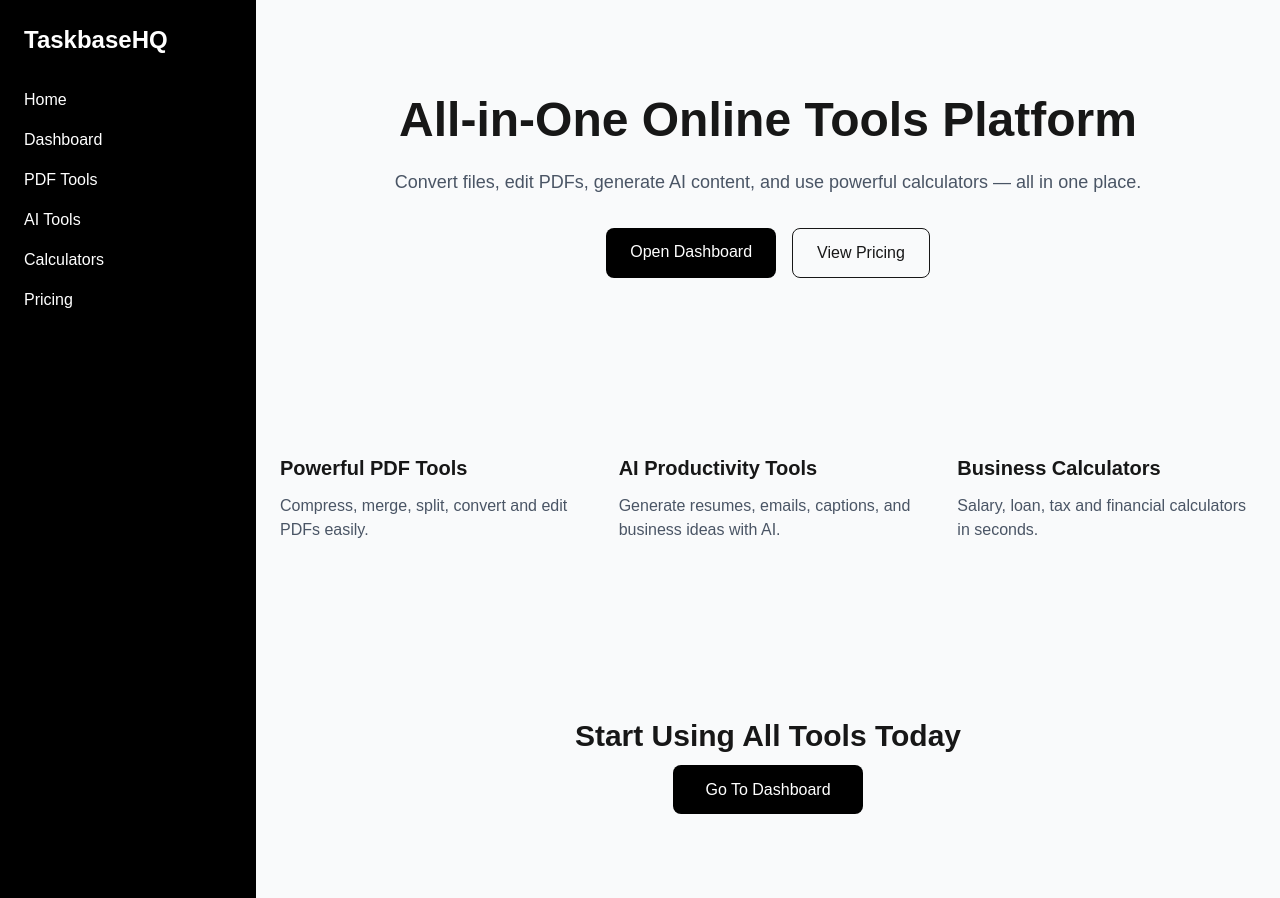
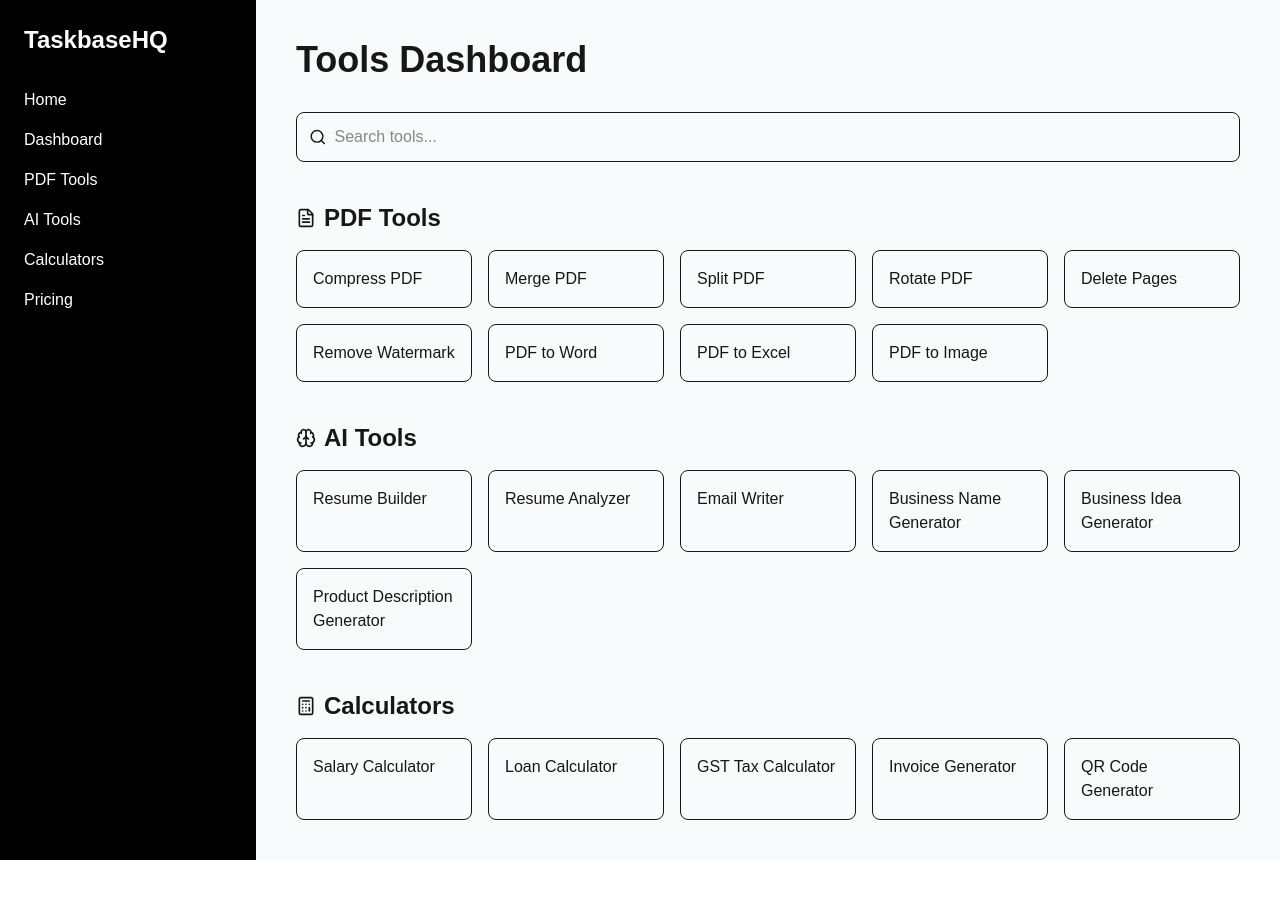
Before and after one commit to hamzabhundi5454-hue/taskbasehq, a Next.js app: page / in a window 1280 px wide. After the commit the page ends 860 px from the top, so only its background shows below. Built offline with nearby package versions, Linux system fonts and the light colour scheme.

Commit message:
professional dashboard UI

```diff
--- a/app/dashboard/page.js
+++ b/app/dashboard/page.js
@@ -2,31 +2,35 @@
 
 import { useState } from "react";
 import Link from "next/link";
+import {
+  FileText,
+  Brain,
+  Calculator,
+  Search,
+} from "lucide-react";
 
-const tools = [
-  { name: "PDF Compress", path: "/tools/pdf-compress" },
-  { name: "PDF Merge", path: "/tools/pdf-merge" },
-  { name: "PDF Split", path: "/tools/pdf-split" },
-  { name: "PDF Rotate", path: "/tools/pdf-rotate" },
-  { name: "PDF Delete Pages", path: "/tools/pdf-delete-pages" },
-  { name: "PDF Reorder", path: "/tools/pdf-reorder" },
-  { name: "PDF Repair", path: "/tools/pdf-repair" },
-  { name: "PDF Protect", path: "/tools/pdf-protect" },
-  { name: "PDF Unlock", path: "/tools/pdf-unlock" },
-  { name: "PDF Watermark", path: "/tools/pdf-watermark" },
+const pdfTools = [
+  { name: "Compress PDF", path: "/tools/pdf-compress" },
+  { name: "Merge PDF", path: "/tools/pdf-merge" },
+  { name: "Split PDF", path: "/tools/pdf-split" },
+  { name: "Rotate PDF", path: "/tools/pdf-rotate" },
+  { name: "Delete Pages", path: "/tools/pdf-delete-pages" },
   { name: "Remove Watermark", path: "/tools/pdf-remove-watermark" },
   { name: "PDF to Word", path: "/tools/pdf-to-word" },
   { name: "PDF to Excel", path: "/tools/pdf-to-excel" },
-  { name: "PDF to PowerPoint", path: "/tools/pdf-to-powerpoint" },
   { name: "PDF to Image", path: "/tools/pdf-to-image" },
+];
 
+const aiTools = [
   { name: "Resume Builder", path: "/ai/resume-builder" },
   { name: "Resume Analyzer", path: "/ai/resume-analyzer" },
   { name: "Email Writer", path: "/ai/email-writer" },
   { name: "Business Name Generator", path: "/ai/business-name-generator" },
   { name: "Business Idea Generator", path: "/ai/business-idea-generator" },
   { name: "Product Description Generator", path: "/ai/product-description-generator" },
+];
 
+const productivityTools = [
   { name: "Salary Calculator", path: "/productivity/salary-calculator" },
   { name: "Loan Calculator", path: "/productivity/loan-calculator" },
   { name: "GST Tax Calculator", path: "/productivity/gst-tax-calculator" },
@@ -35,44 +39,111 @@ const tools = [
 ];
 
 export default function Dashboard() {
+
   const [search, setSearch] = useState("");
 
-  const filteredTools = tools.filter((tool) =>
+  const allTools = [...pdfTools, ...aiTools, ...productivityTools];
+
+  const filteredTools = allTools.filter((tool) =>
     tool.name.toLowerCase().includes(search.toLowerCase())
   );
 
   return (
-    <main className="p-10 max-w-6xl mx-auto">
+    <main className="p-10 max-w-7xl mx-auto">
 
-      <h1 className="text-3xl font-bold mb-6">
+      <h1 className="text-4xl font-bold mb-8">
         Tools Dashboard
       </h1>
 
-      {/* SEARCH BAR */}
+      {/* SEARCH */}
 
+      <div className="flex items-center border rounded-lg p-3 mb-10">
+        <Search size={18} className="mr-2" />
         <input
           type="text"
           placeholder="Search tools..."
           value={search}
           onChange={(e) => setSearch(e.target.value)}
-        className="w-full border p-3 rounded mb-8"
+          className="w-full outline-none"
         />
+      </div>
 
-      {/* TOOLS GRID */}
+      {/* SEARCH RESULT */}
 
-      <div className="grid grid-cols-2 md:grid-cols-4 gap-4">
-
+      {search && (
+        <div className="grid grid-cols-2 md:grid-cols-4 lg:grid-cols-5 gap-4 mb-10">
           {filteredTools.map((tool) => (
             <Link
               key={tool.name}
               href={tool.path}
-            className="border p-4 rounded hover:bg-black hover:text-white transition"
+              className="border p-4 rounded-lg hover:bg-black hover:text-white transition"
             >
               {tool.name}
             </Link>
           ))}
+        </div>
+      )}
 
+      {!search && (
+        <>
+          {/* PDF TOOLS */}
+
+          <h2 className="text-2xl font-semibold mb-4 flex items-center gap-2">
+            <FileText size={20} />
+            PDF Tools
+          </h2>
+
+          <div className="grid grid-cols-2 md:grid-cols-4 lg:grid-cols-5 gap-4 mb-10">
+            {pdfTools.map((tool) => (
+              <Link
+                key={tool.name}
+                href={tool.path}
+                className="border p-4 rounded-lg hover:bg-black hover:text-white transition"
+              >
+                {tool.name}
+              </Link>
+            ))}
           </div>
+
+          {/* AI TOOLS */}
+
+          <h2 className="text-2xl font-semibold mb-4 flex items-center gap-2">
+            <Brain size={20} />
+            AI Tools
+          </h2>
+
+          <div className="grid grid-cols-2 md:grid-cols-4 lg:grid-cols-5 gap-4 mb-10">
+            {aiTools.map((tool) => (
+              <Link
+                key={tool.name}
+                href={tool.path}
+                className="border p-4 rounded-lg hover:bg-black hover:text-white transition"
+              >
+                {tool.name}
+              </Link>
+            ))}
+          </div>
+
+          {/* CALCULATORS */}
+
+          <h2 className="text-2xl font-semibold mb-4 flex items-center gap-2">
+            <Calculator size={20} />
+            Calculators
+          </h2>
+
+          <div className="grid grid-cols-2 md:grid-cols-4 lg:grid-cols-5 gap-4">
+            {productivityTools.map((tool) => (
+              <Link
+                key={tool.name}
+                href={tool.path}
+                className="border p-4 rounded-lg hover:bg-black hover:text-white transition"
+              >
+                {tool.name}
+              </Link>
+            ))}
+          </div>
+        </>
+      )}
 
     </main>
   );
--- a/app/layout.js
+++ b/app/layout.js
@@ -3,7 +3,7 @@ import Link from "next/link";
 
 export const metadata = {
   title: "TaskbaseHQ",
-  description: "All in one tools platform",
+  description: "All-in-one platform for online tools",
 };
 
 export default function RootLayout({ children }) {
@@ -23,35 +23,23 @@ export default function RootLayout({ children }) {
 
             <nav className="flex flex-col gap-4">
 
-              <Link href="/" className="hover:text-gray-300">
-                Home
-              </Link>
+              <Link href="/">Home</Link>
 
-              <Link href="/dashboard" className="hover:text-gray-300">
-                Dashboard
-              </Link>
+              <Link href="/dashboard">Dashboard</Link>
 
-              <Link href="/tools/pdf-compress" className="hover:text-gray-300">
-                PDF Tools
-              </Link>
+              <Link href="/dashboard">PDF Tools</Link>
 
-              <Link href="/ai/resume-builder" className="hover:text-gray-300">
-                AI Tools
-              </Link>
+              <Link href="/dashboard">AI Tools</Link>
 
-              <Link href="/productivity/salary-calculator" className="hover:text-gray-300">
-                Calculators
-              </Link>
+              <Link href="/dashboard">Calculators</Link>
 
-              <Link href="/pricing" className="hover:text-gray-300">
-                Pricing
-              </Link>
+              <Link href="/pricing">Pricing</Link>
 
             </nav>
 
           </aside>
 
-          {/* MAIN CONTENT */}
+          {/* CONTENT */}
 
           <main className="flex-1 bg-gray-50">
             {children}
--- a/app/page.js
+++ b/app/page.js
@@ -1,98 +1,149 @@
+"use client";
+
+import { useState } from "react";
 import Link from "next/link";
+import {
+  FileText,
+  Brain,
+  Calculator,
+  Search,
+} from "lucide-react";
 
-export default function Home() {
+const pdfTools = [
+  { name: "Compress PDF", path: "/tools/pdf-compress" },
+  { name: "Merge PDF", path: "/tools/pdf-merge" },
+  { name: "Split PDF", path: "/tools/pdf-split" },
+  { name: "Rotate PDF", path: "/tools/pdf-rotate" },
+  { name: "Delete Pages", path: "/tools/pdf-delete-pages" },
+  { name: "Remove Watermark", path: "/tools/pdf-remove-watermark" },
+  { name: "PDF to Word", path: "/tools/pdf-to-word" },
+  { name: "PDF to Excel", path: "/tools/pdf-to-excel" },
+  { name: "PDF to Image", path: "/tools/pdf-to-image" },
+];
+
+const aiTools = [
+  { name: "Resume Builder", path: "/ai/resume-builder" },
+  { name: "Resume Analyzer", path: "/ai/resume-analyzer" },
+  { name: "Email Writer", path: "/ai/email-writer" },
+  { name: "Business Name Generator", path: "/ai/business-name-generator" },
+  { name: "Business Idea Generator", path: "/ai/business-idea-generator" },
+  { name: "Product Description Generator", path: "/ai/product-description-generator" },
+];
+
+const productivityTools = [
+  { name: "Salary Calculator", path: "/productivity/salary-calculator" },
+  { name: "Loan Calculator", path: "/productivity/loan-calculator" },
+  { name: "GST Tax Calculator", path: "/productivity/gst-tax-calculator" },
+  { name: "Invoice Generator", path: "/productivity/invoice-generator" },
+  { name: "QR Code Generator", path: "/productivity/qr-code-generator" },
+];
+
+export default function Dashboard() {
+
+  const [search, setSearch] = useState("");
+
+  const allTools = [...pdfTools, ...aiTools, ...productivityTools];
+
+  const filteredTools = allTools.filter((tool) =>
+    tool.name.toLowerCase().includes(search.toLowerCase())
+  );
+
   return (
-    <main className="min-h-screen">
+    <main className="p-10 max-w-7xl mx-auto">
 
-      {/* HERO */}
-
-      <section className="text-center py-24 px-6 max-w-5xl mx-auto">
-
-        <h1 className="text-5xl font-bold mb-6">
-          All-in-One Online Tools Platform
+      <h1 className="text-4xl font-bold mb-8">
+        Tools Dashboard
       </h1>
 
-        <p className="text-lg text-gray-600 mb-8">
-          Convert files, edit PDFs, generate AI content, and use powerful
-          calculators — all in one place.
-        </p>
+      {/* SEARCH */}
 
-        <div className="flex justify-center gap-4">
-          <Link
-            href="/dashboard"
-            className="bg-black text-white px-6 py-3 rounded-lg"
-          >
-            Open Dashboard
-          </Link>
-
-          <Link
-            href="/pricing"
-            className="border px-6 py-3 rounded-lg"
-          >
-            View Pricing
-          </Link>
+      <div className="flex items-center border rounded-lg p-3 mb-10">
+        <Search size={18} className="mr-2" />
+        <input
+          type="text"
+          placeholder="Search tools..."
+          value={search}
+          onChange={(e) => setSearch(e.target.value)}
+          className="w-full outline-none"
+        />
       </div>
 
-      </section>
+      {/* SEARCH RESULT */}
 
+      {search && (
+        <div className="grid grid-cols-2 md:grid-cols-4 lg:grid-cols-5 gap-4 mb-10">
+          {filteredTools.map((tool) => (
+            <Link
+              key={tool.name}
+              href={tool.path}
+              className="border p-4 rounded-lg hover:bg-black hover:text-white transition"
+            >
+              {tool.name}
+            </Link>
+          ))}
+        </div>
+      )}
 
-      {/* FEATURES */}
+      {!search && (
+        <>
+          {/* PDF TOOLS */}
 
-      <section className="py-20 bg-gray-50">
+          <h2 className="text-2xl font-semibold mb-4 flex items-center gap-2">
+            <FileText size={20} />
+            PDF Tools
+          </h2>
 
-        <div className="max-w-6xl mx-auto grid md:grid-cols-3 gap-10 px-6">
-
-          <div>
-            <h3 className="text-xl font-semibold mb-3">
-              Powerful PDF Tools
-            </h3>
-
-            <p className="text-gray-600">
-              Compress, merge, split, convert and edit PDFs easily.
-            </p>
+          <div className="grid grid-cols-2 md:grid-cols-4 lg:grid-cols-5 gap-4 mb-10">
+            {pdfTools.map((tool) => (
+              <Link
+                key={tool.name}
+                href={tool.path}
+                className="border p-4 rounded-lg hover:bg-black hover:text-white transition"
+              >
+                {tool.name}
+              </Link>
+            ))}
           </div>
 
-          <div>
-            <h3 className="text-xl font-semibold mb-3">
-              AI Productivity Tools
-            </h3>
+          {/* AI TOOLS */}
 
-            <p className="text-gray-600">
-              Generate resumes, emails, captions, and business ideas with AI.
-            </p>
+          <h2 className="text-2xl font-semibold mb-4 flex items-center gap-2">
+            <Brain size={20} />
+            AI Tools
+          </h2>
+
+          <div className="grid grid-cols-2 md:grid-cols-4 lg:grid-cols-5 gap-4 mb-10">
+            {aiTools.map((tool) => (
+              <Link
+                key={tool.name}
+                href={tool.path}
+                className="border p-4 rounded-lg hover:bg-black hover:text-white transition"
+              >
+                {tool.name}
+              </Link>
+            ))}
           </div>
 
-          <div>
-            <h3 className="text-xl font-semibold mb-3">
-              Business Calculators
-            </h3>
+          {/* CALCULATORS */}
 
-            <p className="text-gray-600">
-              Salary, loan, tax and financial calculators in seconds.
-            </p>
-          </div>
-
-        </div>
-
-      </section>
-
-
-      {/* CTA */}
-
-      <section className="text-center py-24">
-
-        <h2 className="text-3xl font-bold mb-6">
-          Start Using All Tools Today
+          <h2 className="text-2xl font-semibold mb-4 flex items-center gap-2">
+            <Calculator size={20} />
+            Calculators
           </h2>
 
+          <div className="grid grid-cols-2 md:grid-cols-4 lg:grid-cols-5 gap-4">
+            {productivityTools.map((tool) => (
               <Link
-          href="/dashboard"
-          className="bg-black text-white px-8 py-4 rounded-lg"
+                key={tool.name}
+                href={tool.path}
+                className="border p-4 rounded-lg hover:bg-black hover:text-white transition"
               >
-          Go To Dashboard
+                {tool.name}
               </Link>
-
-      </section>
+            ))}
+          </div>
+        </>
+      )}
 
     </main>
   );
--- a/package.json
+++ b/package.json
@@ -14,6 +14,7 @@
     "formidable": "^3.5.4",
     "jspdf": "^4.2.0",
     "jszip": "^3.10.1",
+    "lucide-react": "^0.577.0",
     "next": "16.1.6",
     "openai": "^6.25.0",
     "pdf-lib": "^1.17.1",
```
Also changed, not shown: 1 other file (tests, documents, lock files or other folders). Lines whose indentation alone changed are shown as unchanged.
